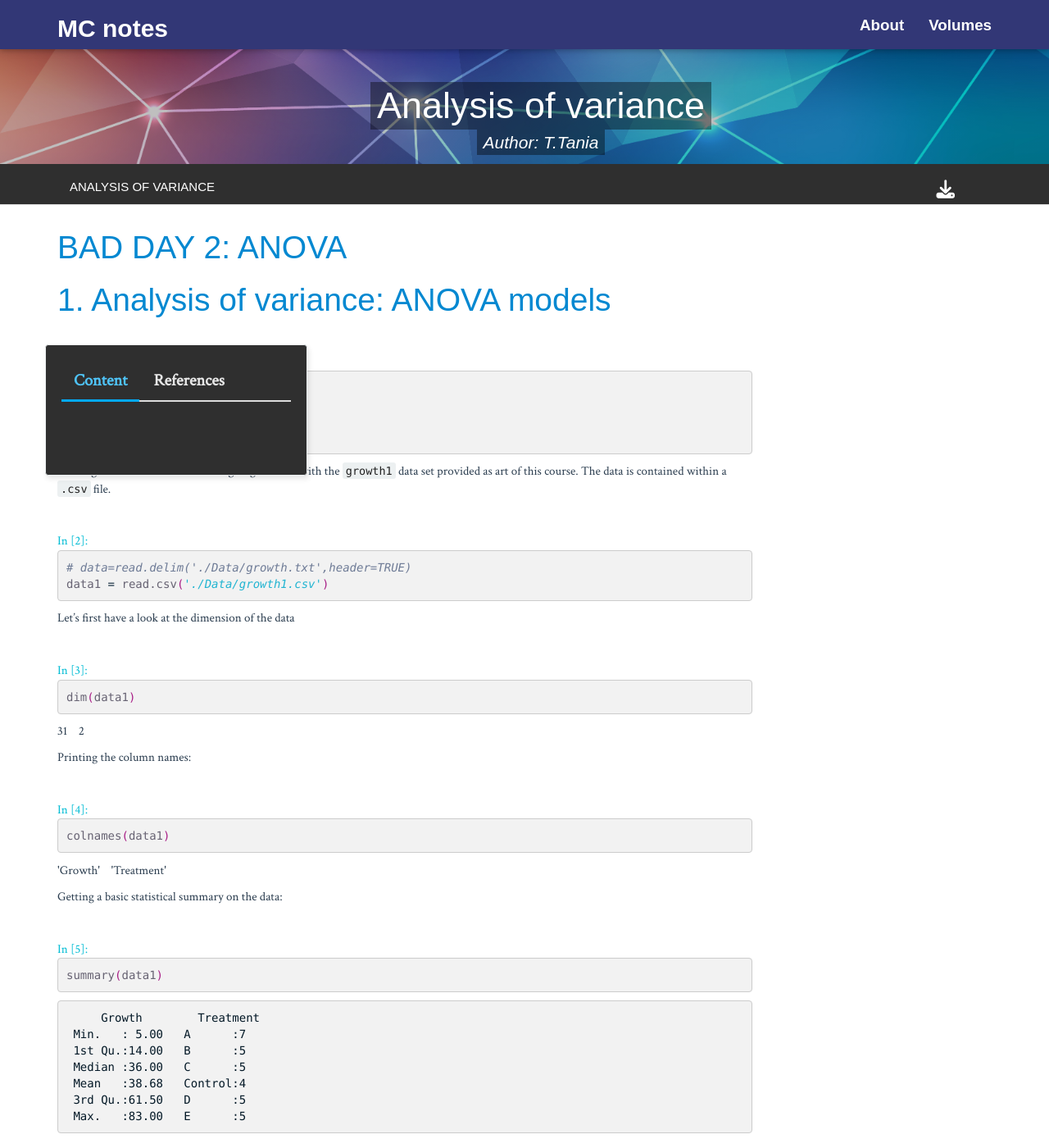
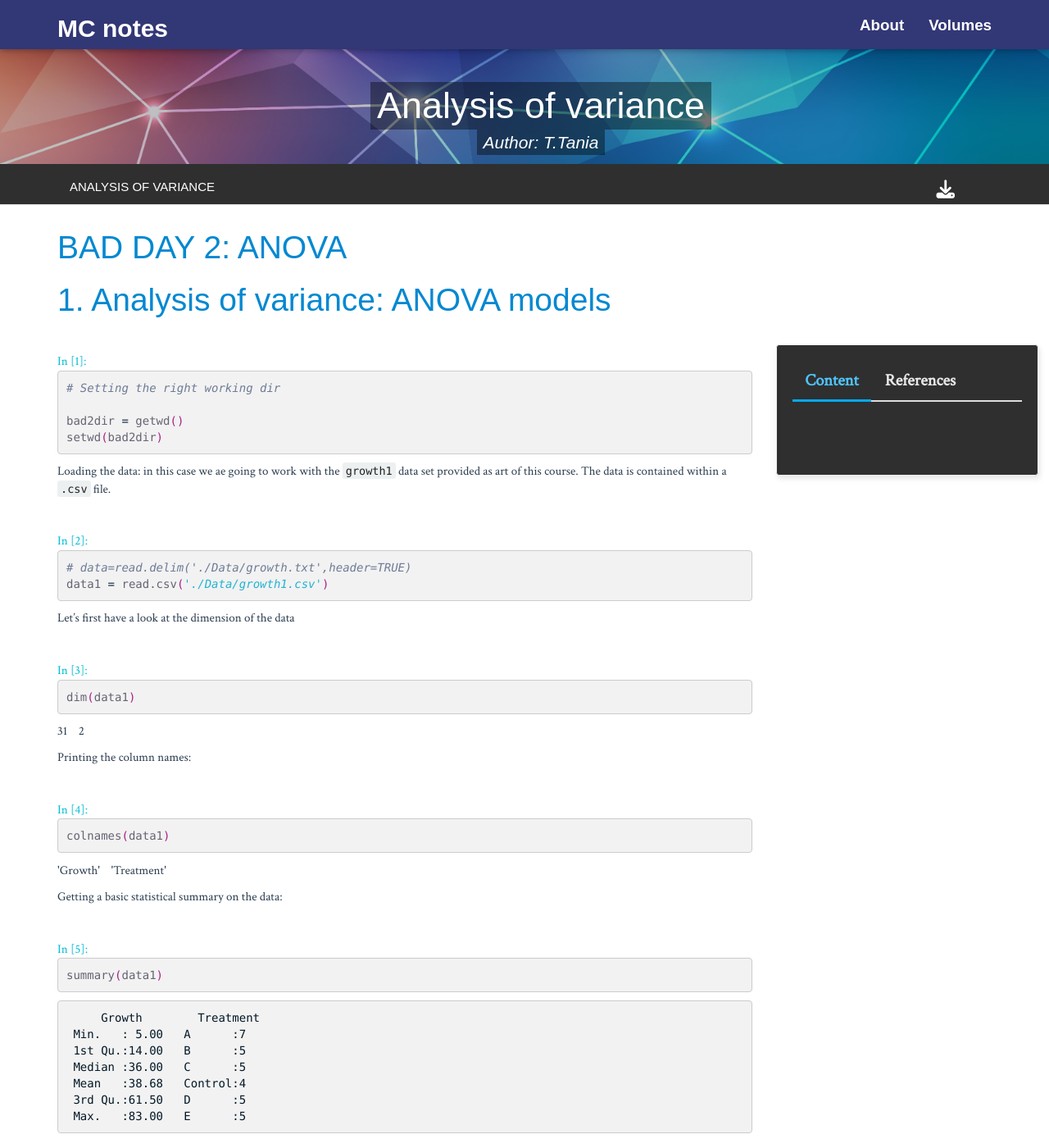
Before and after one commit to MCNotes/MCNotes.github.io, a Jekyll site: the page built from AoV_R_Notebook.md, in a window 1280 px wide and 1400 px high. Shown: the whole window at 82% size. Built offline with Jekyll 4.4.1, drawn with Linux system fonts in a browser that asks for light colours; nearby versions of some CDN libraries; some web fonts are replaced.

Commit message:
fixed main and added cibuild

```diff
--- a/_sass/base/_notebook.scss
+++ b/_sass/base/_notebook.scss
@@ -182,4 +182,13 @@ td{
 	border-radius: .25em;
   position: fixed;
   top: 30%;
+  right: 1%;
 }
+
+@media (max-width: 600px) {
+    .well2 {
+        position: relative;
+        width: 100%;
+        height: 35px;
+    }
+}
--- a/js/custom-scripts.js
+++ b/js/custom-scripts.js
@@ -44,10 +44,8 @@ function navbarScroll() {
   var y = window.scrollY;
   if (y > 140) {
     $('.menu').addClass('fix-top');
-    $('.verticalLine').addClass('fix-tabs');
   } else if (y < 200) {
     $('.menu').removeClass('fix-top');
-    $('.verticalLine').removeClass('fix-tabs');
   }
 }
 
```
Also changed, not shown: 6 other files.
